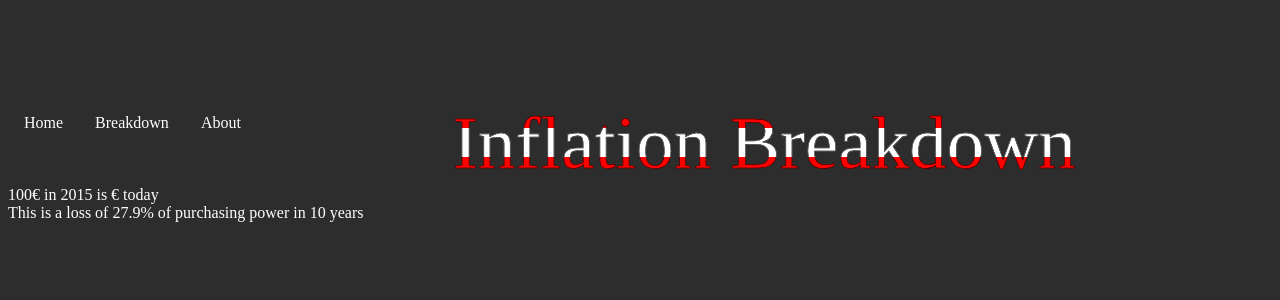
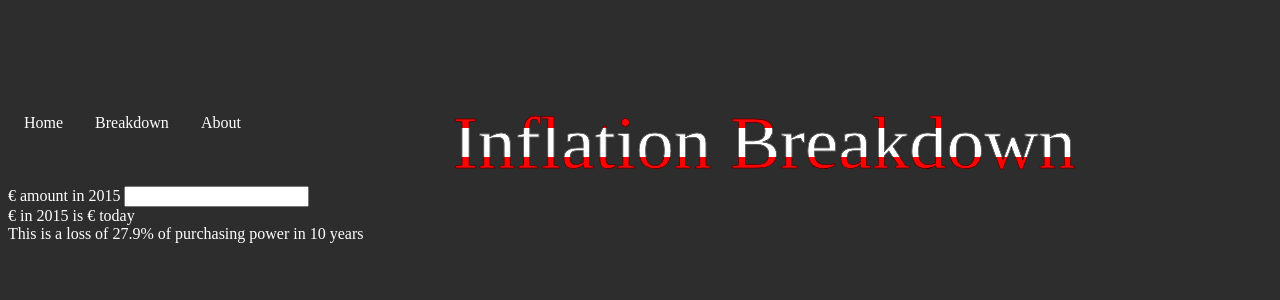
Before and after one commit to DV155/market-analysis-project, a Flask app: page /calc in a window 1280 px wide. Shown: the top 300 px of the page. Run offline with Flask 3, Linux system fonts and the light colour scheme; data comes from the database, SQL or seed files in the repository.

Commit message:
fixed file system, added dynamic price calculator

```diff
--- /dev/null
+++ b/static/js/main.js
@@ -0,0 +1,7 @@
+function save() {
+    var inValue;
+    inValue = document.getElementById("inValue").value;
+    document.getElementById("inputVar").innerText = inValue;
+    outValue = (inValue * 1.387).toFixed(2);
+    document.getElementById("outputVar").innerText = outValue;
+}
--- a/templates/calculator.html
+++ b/templates/calculator.html
@@ -1,7 +1,7 @@
 {% extends 'base.html' %}
 
 {% block head %}
-
+<script src="{{ url_for('static', filename='js/main.js') }}"></script>
 {% endblock %}
 
 {% block body %}
@@ -11,6 +11,10 @@
     <li><a href="/about" title="About Section">About</a></li>
 </ul>
 <div class="title">Inflation Breakdown</div>
-<div>100€ in 2015 is € today</div>
+<form id="form" oninput="save()">
+<label for="inValue">€ amount in 2015</label>
+<input type="number" min="1" name="inValue" id="inValue">
+</form>
+<div><span id="inputVar"></span> € in 2015 is <span id="outputVar"></span>€ today</div>
 <div>This is a loss of 27.9% of purchasing power in 10 years</div>
 {% endblock %}
```
